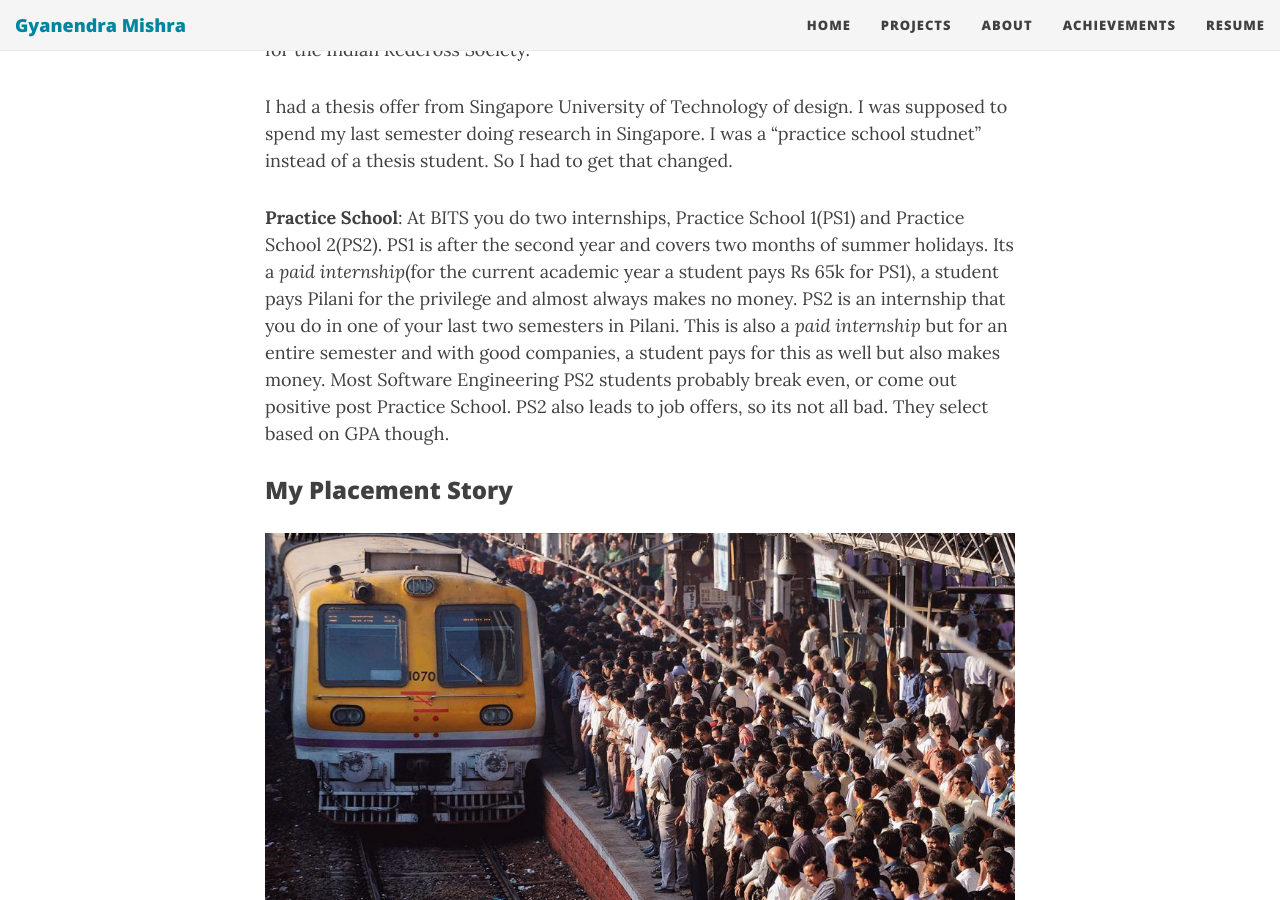
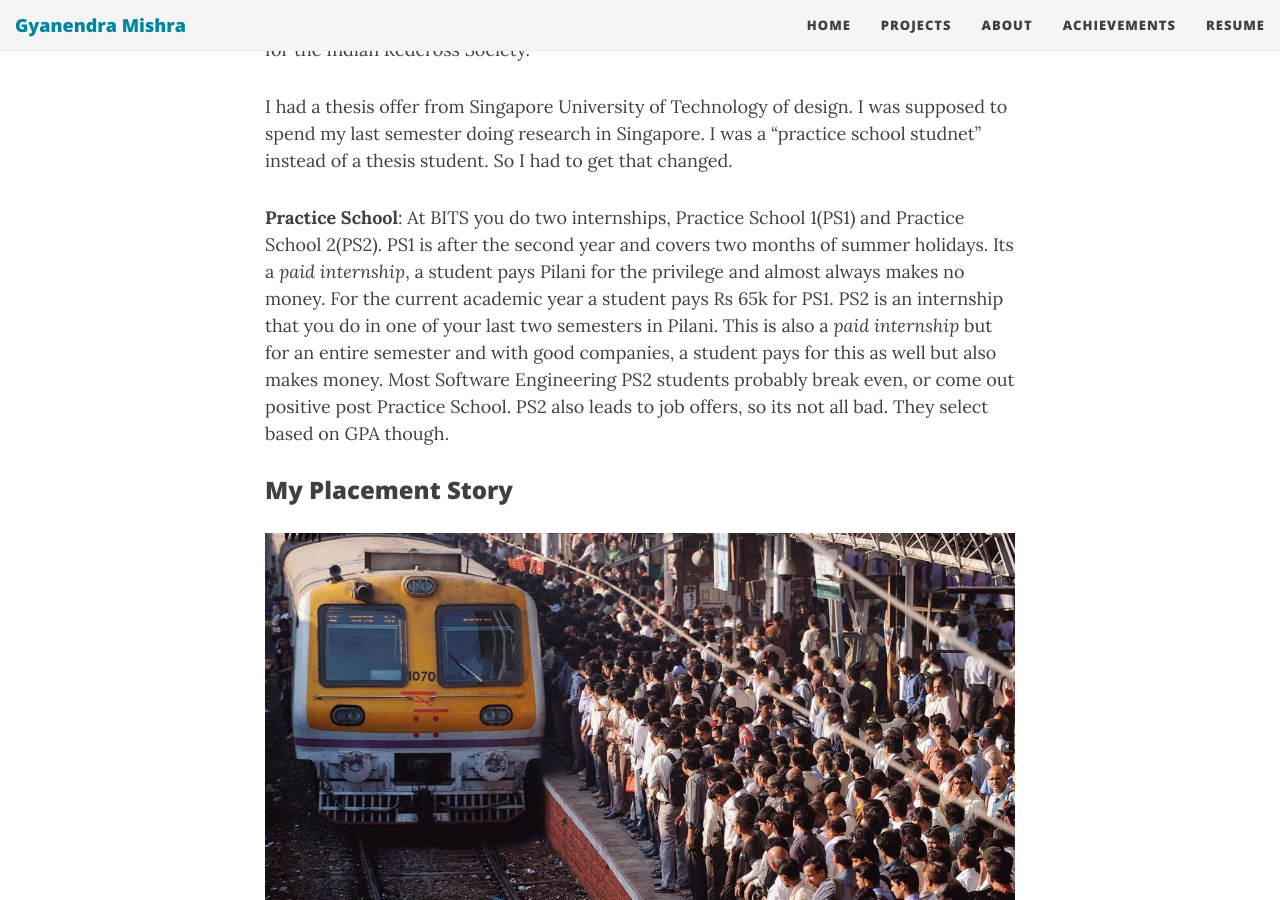
Before and after one commit to h4ck3rk3y/h4ck3rk3y.github.io, a Jekyll site: the page built from _posts/2020-08-08-college-placements-india.md, in a window 1280 px wide and 900 px high, scrolled down 896 px. Built offline with Jekyll 4.4.1, drawn with Linux system fonts in a browser that asks for light colours; nearby versions of some CDN libraries; comment, search, counter and statistics services are not loaded.

Commit message:
move out of paranthesis

```diff
--- a/_posts/2020-08-08-college-placements-india.md
+++ b/_posts/2020-08-08-college-placements-india.md
@@ -24,8 +24,8 @@
 I had a thesis offer from Singapore University of Technology of design. I was supposed to spend my last semester doing research in Singapore. I was a "practice school studnet" instead of a thesis student. So I had
 to get that changed.
 
-**Practice School**: At BITS you do two internships, Practice School 1(PS1) and Practice School 2(PS2). PS1 is after the second year and covers two months of summer holidays. Its a _paid internship_(for the current academic year a student pays Rs 65k for PS1), a student pays
-Pilani for the privilege and almost always makes no money. PS2 is an internship that you do in one of your last two semesters in Pilani. This is also a _paid internship_ but for an entire semester and with good companies, a student pays for this as well but also makes money. Most Software Engineering PS2 students probably break even, or come out positive post Practice School. PS2 also leads to job offers, so its not all bad. They select based on GPA though.
+**Practice School**: At BITS you do two internships, Practice School 1(PS1) and Practice School 2(PS2). PS1 is after the second year and covers two months of summer holidays. Its a _paid internship_, a student pays
+Pilani for the privilege and almost always makes no money. For the current academic year a student pays Rs 65k for PS1. PS2 is an internship that you do in one of your last two semesters in Pilani. This is also a _paid internship_ but for an entire semester and with good companies, a student pays for this as well but also makes money. Most Software Engineering PS2 students probably break even, or come out positive post Practice School. PS2 also leads to job offers, so its not all bad. They select based on GPA though.
 
 ### My Placement Story
 
```
